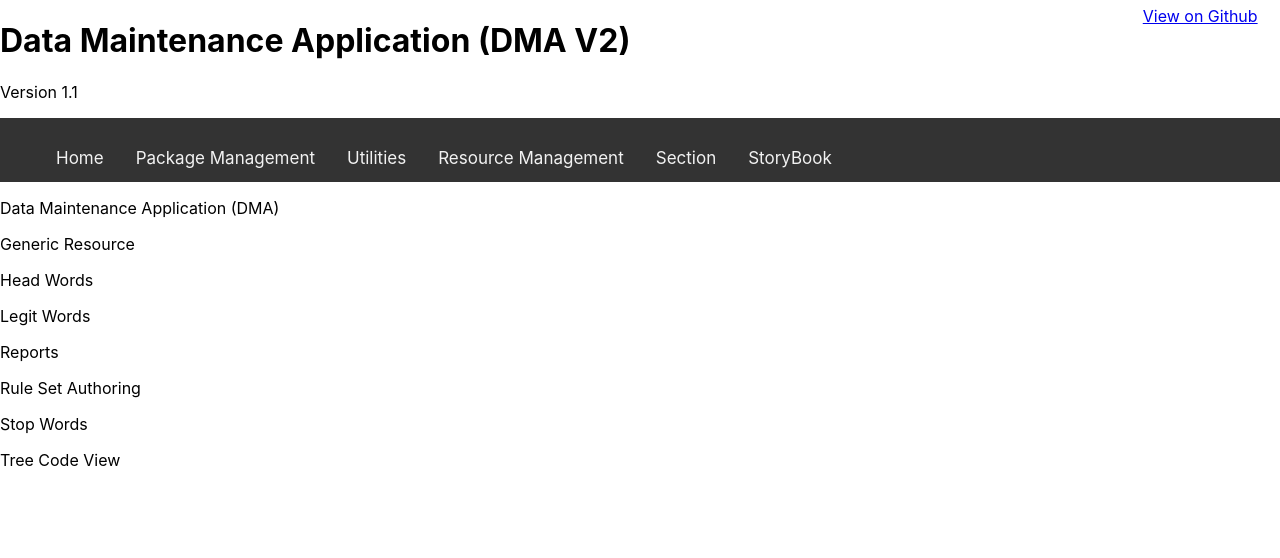
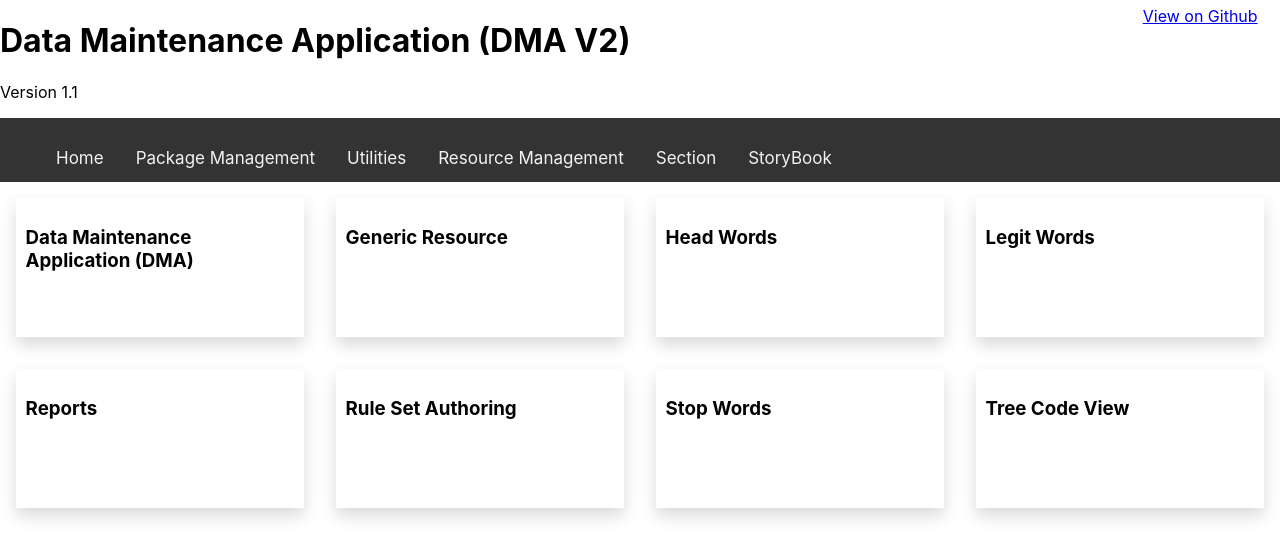
Before and after one commit to udithv/kaiser-proj, a React (Create React App) app: page / in a window 1280 px wide. Shown: the top 558 px of the page. Built offline with nearby package versions, Linux system fonts and the light colour scheme.

Commit message:
added collapsible page

```diff
--- /dev/null
+++ b/src/components/Tiles/Tiles.css
@@ -0,0 +1,18 @@
+.column-4 {
+    float: left;
+    width: 21%;
+    padding: 0.6rem;
+    margin: 1rem;
+    height: 120px;
+    background-color:white;
+    box-shadow: 0px 8px 16px 0px rgba(0, 0, 0, 0.15);
+}
+
+.tile {
+    cursor: pointer;
+}
+
+.tile h2 {
+    text-align: center;
+    font-size: 2.4rem;
+}
--- a/src/components/Tiles/Tiles.js
+++ b/src/components/Tiles/Tiles.js
@@ -1,7 +1,19 @@
 import React from 'react'
+import { useSelector } from 'react-redux'
+
+import './Tiles.css';
 
 export default function Tiles() {
+  const tiles = useSelector((state) => state.tiles.data)
   return (
-    <div>Tiles</div>
+    <>
+      {
+          tiles.map(tile => (
+              <div className='column-4 tile'>
+                <h3>{tile.t}</h3>
+              </div>
+          ))
+        }
+    </>
   )
 }
--- a/src/pages/Home/Home.js
+++ b/src/pages/Home/Home.js
@@ -1,16 +1,11 @@
 import React from 'react'
-import { useSelector } from 'react-redux'
-import { Link } from 'react-router-dom'
+import Tiles from '../../components/Tiles/Tiles'
 
 export default function Home() {
-  const tiles = useSelector((state) => state.tiles.data)
+
   return (
     <div>
-        {
-          tiles.map(tile => (
-              <p>{tile.t}</p>
-          ))
-        }
+        <Tiles />
     </div>
   )
 }
```
